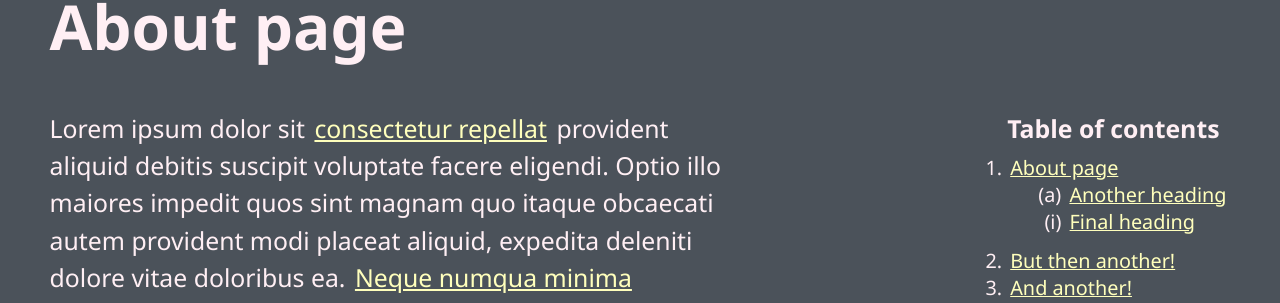
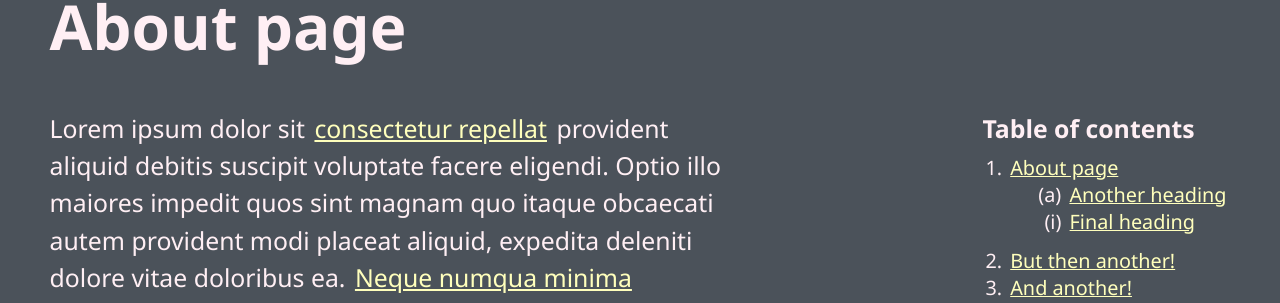
Before and after one commit to denismcdonald/blog, a Jekyll site: the page built from about.md, in a window 1280 px wide. Shown: the part 317-620 px from the top of the page. Built offline with Jekyll 4.4.1, drawn with Linux system fonts in a browser that asks for light colours.

Commit message:
Add aside, move TOC header

```diff
--- a/_layouts/default.html
+++ b/_layouts/default.html
@@ -24,7 +24,9 @@
       {% include navigation.html %}
 
       {%- if page.toc == true -%}
+      <aside>
       {% include toc.html html=content class="toc" %}
+      </aside>
       {%- endif -%}
 
       <div class="content-container">
--- a/_sass/main.scss
+++ b/_sass/main.scss
@@ -208,6 +208,7 @@
     font-size: 1.75rem;
     font-weight: bold;
     line-height: 3rem;
+    margin-left: -1rem;
 }
 
 
@@ -344,6 +345,7 @@
         font-size: 1rem;
         font-weight: bold;
         line-height: 2rem;
+        margin-left: -1rem;
     }
 
 
```
Also changed, not shown: 2 other files.
